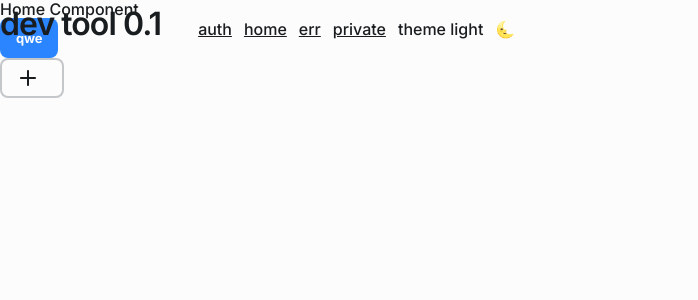
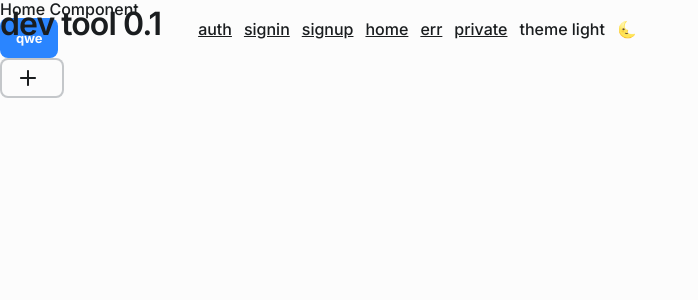
Before and after one commit to kidsamort/riaw-client, a React (Create React App) app: page / in a window 1280 px wide. Shown: the top 300 px of the page, without its empty margins (0-698 px from the left). Built offline with nearby package versions, Linux system fonts and the light colour scheme.

Commit message:
Add input and routes

```diff
--- a/src/component/dev/nav/index.tsx
+++ b/src/component/dev/nav/index.tsx
@@ -17,6 +17,12 @@ export const Nav = ({ className, children }: NavProps): JSX.Element => {
 				</li>
 				<li>
 					<Link to="/auth">auth</Link>
+				</li>
+				<li>
+					<Link to="/auth/signin">signin</Link>
+				</li>
+				<li>
+					<Link to="/auth/signup">signup</Link>
 				</li>
 				<li>
 					<Link to="/">home</Link>
--- a/src/page/auth/index.tsx
+++ b/src/page/auth/index.tsx
@@ -5,6 +5,8 @@ import { font } from 'style/helpers.styled';
 import { ButtonWithIcon } from 'component/UI/button/withIcon/buttonWithIcon';
 import { Input } from 'component/UI/input';
 import { Divider } from 'component/UI/divider';
+import { AuthInput } from './input';
+import { Outlet } from 'react-router-dom';
 
 const Auth = (): JSX.Element => {
 	return (
@@ -24,34 +26,13 @@ const Auth = (): JSX.Element => {
 			<Divider size={2} direction="horizontal" />
 			<styled.Block>
 				<Text type={font.style.caption1}>или используйте свои данные</Text>
-				<styled.Input>
-					<Input
-						icon="mail"
-						type="name"
-						name="login"
-						autoFocus
-						autoComplete="username"
-						aria-autocomplete="list"
-						placeholder="Имя или почта"
-					/>
-					<Input
-						icon="lock"
-						type="password"
-						name="password"
-						iconRight="smile"
-						placeholder="Пароль"
-						autoComplete="new-password"
-						aria-autocomplete="list"
-					/>
-					<Button types="primary" size="md">
-						Войти
-					</Button>
-				</styled.Input>
+				<AuthInput />
 			</styled.Block>
 			<img src="capcha.png" alt="capcha" />
 			<Text type={font.style.caption1}>
 				<styled.Span>У вас нет аккаунта? </styled.Span> Зарегистрируйтесь
 			</Text>
+			<Outlet />
 		</styled.Auth>
 	);
 };
--- /dev/null
+++ b/src/page/auth/input/index.tsx
@@ -0,0 +1,61 @@
+import { Button } from 'component/UI/button';
+import { Input } from 'component/UI/input';
+import { useAppSelector } from 'hook/rtk.hook';
+import { Navigate, useParams } from 'react-router-dom';
+import { AuthSlice } from 'redux/reducer/auth.slice';
+import { signin, signup } from './input';
+import { AuthInputComponentProps } from './input.props';
+import styled from './input.styled';
+
+export const AuthInput = ({
+	className,
+	children,
+	...props
+}: AuthInputComponentProps): JSX.Element => {
+	const { email, name, password } = useAppSelector(
+		(state) => state.authReducer,
+	);
+	const { form } = useParams();
+	console.log(form);
+	const { setEmail, setName, setPassword } = AuthSlice.actions;
+	return (
+		<styled.Input>
+			{form === 'signup' ? (
+				signup.map((input) => {
+					return (
+						<Input
+							key={input.id}
+							icon={input.icon}
+							iconRight={input.iconRight}
+							type={input.type}
+							name={input.name}
+							autoFocus={input.autoFocus}
+							autoComplete={input.autoComplete}
+							placeholder={input.placeholder}
+						/>
+					);
+				})
+			) : form === 'signin' ? (
+				signin.map((input, index) => {
+					return (
+						<Input
+							key={input.id}
+							icon={input.icon}
+							iconRight={input.iconRight}
+							type={input.type}
+							name={input.name}
+							autoFocus={input.autoFocus}
+							autoComplete={input.autoComplete}
+							placeholder={input.placeholder}
+						/>
+					);
+				})
+			) : (
+				<Navigate to="signin" replace={true} />
+			)}
+			<Button types="primary" size="md">
+				{form === 'signup' ? 'Зарегистрироваться' : 'Войти'}
+			</Button>
+		</styled.Input>
+	);
+};
--- /dev/null
+++ b/src/page/auth/input/input.styled.ts
@@ -0,0 +1,11 @@
+import styled, { css } from 'styled-components';
+import { AuthInputProps } from './input.props';
+
+const styles = css<AuthInputProps>``;
+
+const Input = styled.form`
+	display: grid;
+	gap: 12px;
+`;
+
+export default { Input };
--- /dev/null
+++ b/src/page/auth/input/input.ts
@@ -0,0 +1,61 @@
+import { allIcon } from 'component/UI/icon/icon';
+import { HTMLInputTypeAttribute } from 'react';
+
+interface InputAuth {
+	id: number;
+	icon: keyof typeof allIcon;
+	type: HTMLInputTypeAttribute;
+	name: string;
+	autoComplete?: string;
+	placeholder: string;
+	autoFocus?: boolean;
+	iconRight?: keyof typeof allIcon;
+}
+
+export const signup: InputAuth[] = [
+	{
+		id: 1,
+		icon: 'mail',
+		type: 'email',
+		name: 'email',
+		autoFocus: true,
+		autoComplete: 'email',
+		placeholder: 'Почта',
+	},
+	{
+		id: 2,
+		icon: 'profile-circle',
+		type: 'name',
+		name: 'username',
+		placeholder: 'Никнейм',
+	},
+	{
+		id: 3,
+		icon: 'lock',
+		iconRight: 'smile',
+		type: 'password',
+		name: 'password',
+		autoComplete: 'new-password',
+		placeholder: 'Пароль',
+	},
+];
+export const signin: InputAuth[] = [
+	{
+		id: 4,
+		icon: 'mail',
+		type: 'name',
+		name: 'login',
+		autoFocus: true,
+		autoComplete: 'email',
+		placeholder: 'Имя или почта',
+	},
+	{
+		id: 5,
+		icon: 'lock',
+		iconRight: 'smile',
+		type: 'password',
+		name: 'password',
+		autoComplete: 'current-password',
+		placeholder: 'Пароль',
+	},
+];
--- /dev/null
+++ b/src/redux/reducer/auth.slice.ts
@@ -0,0 +1,36 @@
+import { createSlice, PayloadAction } from '@reduxjs/toolkit';
+
+interface AuthState {
+	email: string;
+	name: string;
+	password: string;
+}
+
+export interface AuthAction {
+	type: string;
+	payload: AuthState;
+}
+
+const initialState: AuthState = {
+	email: '',
+	name: '',
+	password: '',
+};
+
+export const AuthSlice = createSlice({
+	name: 'auth',
+	initialState,
+	reducers: {
+		setEmail(state, action: PayloadAction<string>) {
+			state.email = action.payload;
+		},
+		setName(state, action: PayloadAction<string>) {
+			state.name = action.payload;
+		},
+		setPassword(state, action: PayloadAction<string>) {
+			state.password = action.payload;
+		},
+	},
+});
+
+export default AuthSlice.reducer;
--- a/src/redux/store/index.store.ts
+++ b/src/redux/store/index.store.ts
@@ -2,10 +2,12 @@ import { combineReducers, configureStore } from '@reduxjs/toolkit';
 import { postAPI } from 'service/postService';
 import userReducer from '../reducer/user.slice';
 import themeReducer from '../reducer/theme.slice';
+import authReducer from '../reducer/auth.slice';
 
 const rootReducer = combineReducers({
 	userReducer,
 	themeReducer,
+	authReducer,
 	[postAPI.reducerPath]: postAPI.reducer,
 });
 
```
Also changed, not shown: src/component/app/router/index.tsx (+6 -2 lines), src/page/auth/input/input.props.ts (added, +12 -0 lines).
